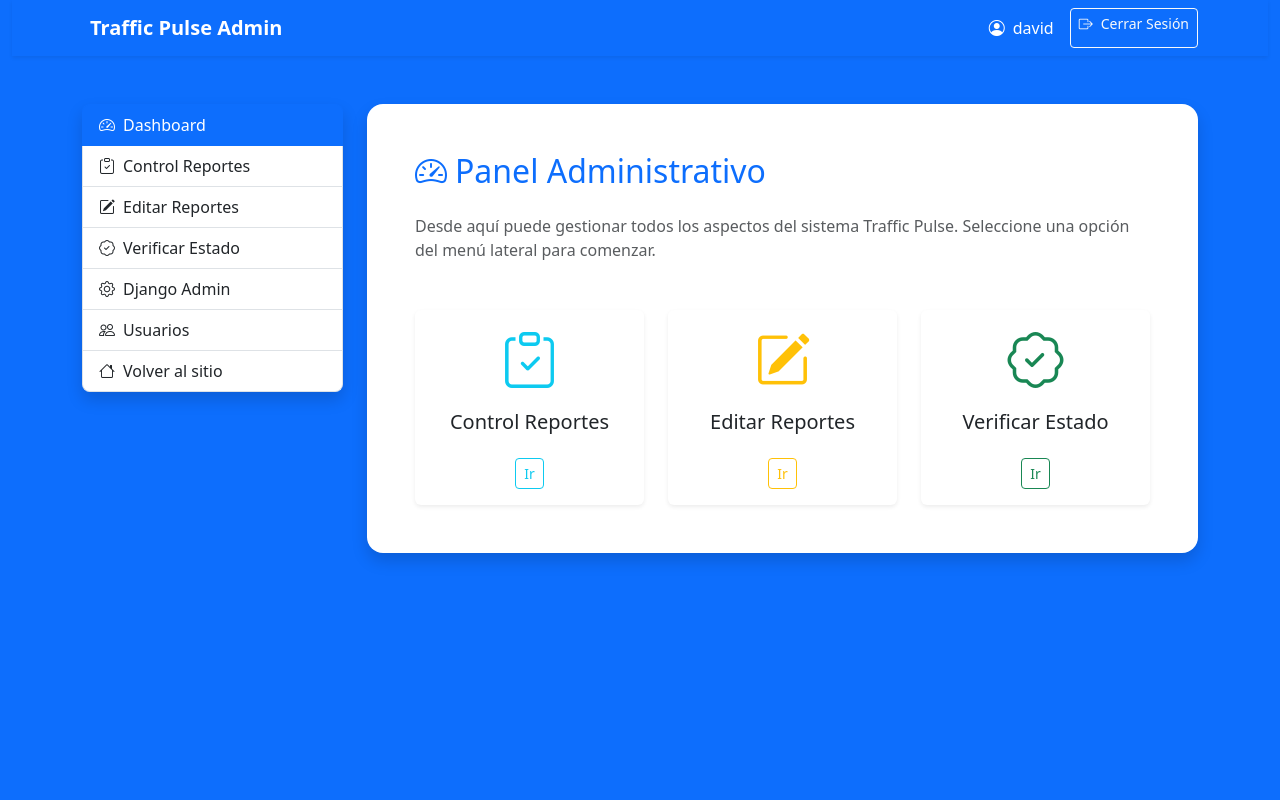
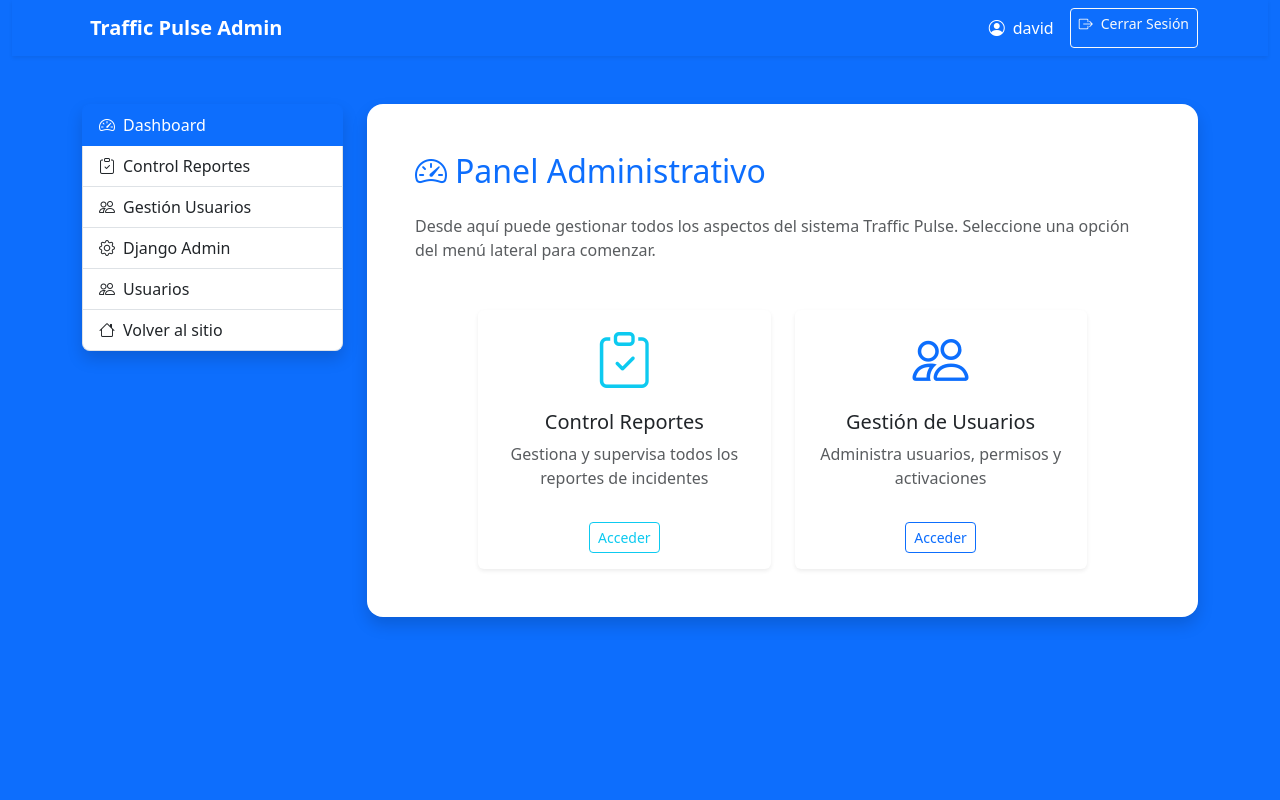
Before and after one commit to jss930/AvanceIngSoftware, a Django app: page /panel/ in a window 1280 px wide. Run offline with Django 5.2, Linux system fonts and the light colour scheme; a user stored in the database is signed in.

Commit message:
refactor: actualizar panel administrativo y cambiar filtros a POST para mayor seguridad

```diff
--- a/app/admin_custom/templates/panel/personalizado.html
+++ b/app/admin_custom/templates/panel/personalizado.html
@@ -49,14 +49,9 @@
                 <i class="bi bi-clipboard-check me-2"></i>Control Reportes
               </a>
               <a
-                href="/panel/editar/"
+                href="{% url 'gestion_usuarios' %}"
                 class="list-group-item list-group-item-action">
-                <i class="bi bi-pencil-square me-2"></i>Editar Reportes
-              </a>
-              <a
-                href="/panel/verificar/"
-                class="list-group-item list-group-item-action">
-                <i class="bi bi-patch-check me-2"></i>Verificar Estado
+                <i class="bi bi-people me-2"></i>Gestión Usuarios
               </a>
               <a href="/admin/" class="list-group-item list-group-item-action">
                 <i class="bi bi-gear me-2"></i>Django Admin
@@ -84,50 +79,36 @@
                   Traffic Pulse. Seleccione una opción del menú lateral para
                   comenzar.
                 </p>
-                <div class="row mt-4 g-4">
-                  <div class="col-md-4">
+                <div class="row mt-4 g-4 justify-content-center">
+                  <div class="col-md-5">
                     <div class="card h-100 text-center shadow-sm border-0">
                       <div class="card-body">
-                        <i
-                          class="bi bi-clipboard-check display-4 text-info"></i>
+                        <i class="bi bi-clipboard-check display-4 text-info"></i>
                         <h5 class="mt-3">Control Reportes</h5>
+                        <p class="text-muted">Gestiona y supervisa todos los reportes de incidentes</p>
                         <a
                           href="/panel/reportes/"
                           class="btn btn-outline-info btn-sm mt-3"
-                          >Ir</a
+                          >Acceder</a
                         >
                       </div>
                     </div>
                   </div>
-                  <div class="col-md-4">
+                  <div class="col-md-5">
                     <div class="card h-100 text-center shadow-sm border-0">
                       <div class="card-body">
-                        <i
-                          class="bi bi-pencil-square display-4 text-warning"></i>
-                        <h5 class="mt-3">Editar Reportes</h5>
+                        <i class="bi bi-people display-4 text-primary"></i>
+                        <h5 class="mt-3">Gestión de Usuarios</h5>
+                        <p class="text-muted">Administra usuarios, permisos y activaciones</p>
                         <a
-                          href="/panel/editar/0"
-                          class="btn btn-outline-warning btn-sm mt-3"
-                          >Ir</a
-                        >
-                      </div>
-                    </div>
-                  </div>
-                  <div class="col-md-4">
-                    <div class="card h-100 text-center shadow-sm border-0">
-                      <div class="card-body">
-                        <i class="bi bi-patch-check display-4 text-success"></i>
-                        <h5 class="mt-3">Verificar Estado</h5>
-                        <a
-                          href="/panel/verificar/"
-                          class="btn btn-outline-success btn-sm mt-3"
-                          >Ir</a
+                          href="{% url 'gestion_usuarios' %}"
+                          class="btn btn-outline-primary btn-sm mt-3"
+                          >Acceder</a
                         >
                       </div>
                     </div>
                   </div>
                 </div>
-              </div>
             </div>
           </div>
         </div>
--- a/app/admin_custom/templates/partials/admin_reportes.html
+++ b/app/admin_custom/templates/partials/admin_reportes.html
@@ -112,7 +112,7 @@
       </div>
 
       <div class="card-body">
-        <form method="get" class="row g-3 mb-4">
+<form method="post" class="row g-3 mb-4">
           {% csrf_token %}
           <div class="col-md-2">
             <label class="form-label">Fecha</label>
```
